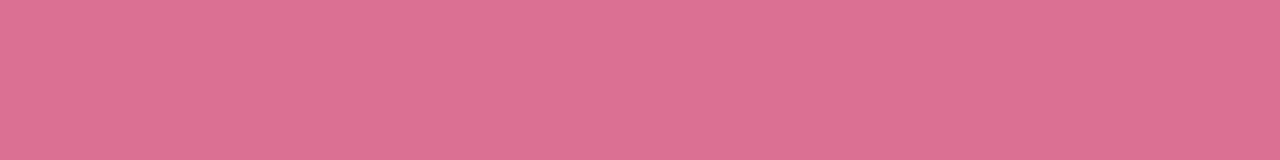
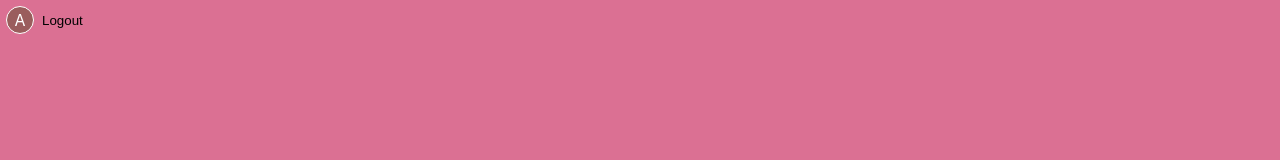
Before and after one commit to shockry/tell-me-do-web, a React (Create React App) app: page / in a window 1280 px wide. Shown: the top 160 px of the page. Built offline with nearby package versions, Linux system fonts and the light colour scheme.

Commit message:
Add first design for the top bar User avatar and logout button

```diff
--- a/src/App.js
+++ b/src/App.js
@@ -1,11 +1,13 @@
 import React, { Component } from "react";
 import AppWrapper from "./components/AppWrapper";
 import Suggestor from "./pages/Suggestor";
+import TopBar from "./components/TopBar";
 
 class App extends Component {
   render() {
     return (
       <AppWrapper>
+        <TopBar />
         <Suggestor />
       </AppWrapper>
     );
--- /dev/null
+++ b/src/components/LogoutButton.js
@@ -0,0 +1,13 @@
+import styled from "styled-components";
+
+const LogoutButton = styled.button`
+  border: none;
+  background-color: transparent;
+  cursor: pointer;
+  font-weight: 500;
+  :focus {
+    outline: none;
+  }
+`;
+
+export default LogoutButton;
--- /dev/null
+++ b/src/components/TopBar.js
@@ -0,0 +1,21 @@
+import React from "react";
+import styled from "styled-components";
+import UserAvatar from "./UserAvatar";
+import LogoutButton from "./LogoutButton";
+
+const TopBarContainer = styled.div`
+  position: fixed;
+  display: flex;
+  padding: 6px 0px 0px 6px;
+`;
+
+const TopBar = props => {
+  return (
+    <TopBarContainer>
+      <UserAvatar>A</UserAvatar>
+      <LogoutButton onClick={() => console.log("HAHA")}> Logout </LogoutButton>
+    </TopBarContainer>
+  );
+};
+
+export default TopBar;
--- /dev/null
+++ b/src/components/UserAvatar.js
@@ -0,0 +1,16 @@
+import styled from "styled-components";
+
+const UserAvatar = styled.div`
+  border-radius: 50%;
+  padding: 3px;
+  width: 20px;
+  height: 20px;
+  text-align: center;
+  margin-right: 2px;
+  background-color: #9a5d5d;
+  color: #ffffff;
+  border: 1px solid #ffffff;
+  cursor: default;
+`;
+
+export default UserAvatar;
```
